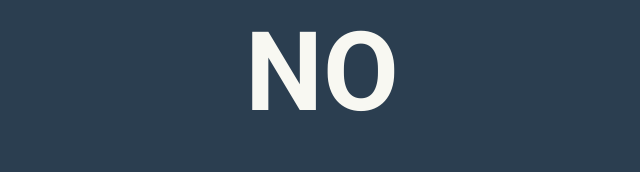
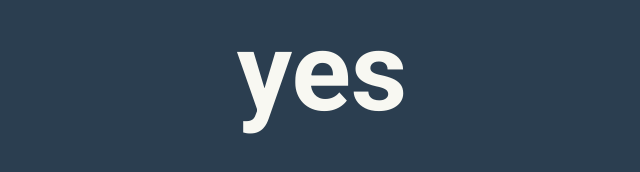
Before and after one commit to billkerekes/patching, a plain HTML site: page index.html in a window 1280 px wide. Shown: the whole page, without its empty margins (318-958 px from the left). Drawn offline with Linux system fonts and the light colour scheme.

Commit message:
Update index.html

```diff
--- a/index.html
+++ b/index.html
@@ -29,6 +29,6 @@
 	</style>
 </head>
 <body style="background-color:#2B3E50;">
-  <h1 style="color:#F8F8F2;" id="answer">NO</h1>
+  <h1 style="color:#F8F8F2;" id="answer">yes</h1>
 </body>
 </html>
```
